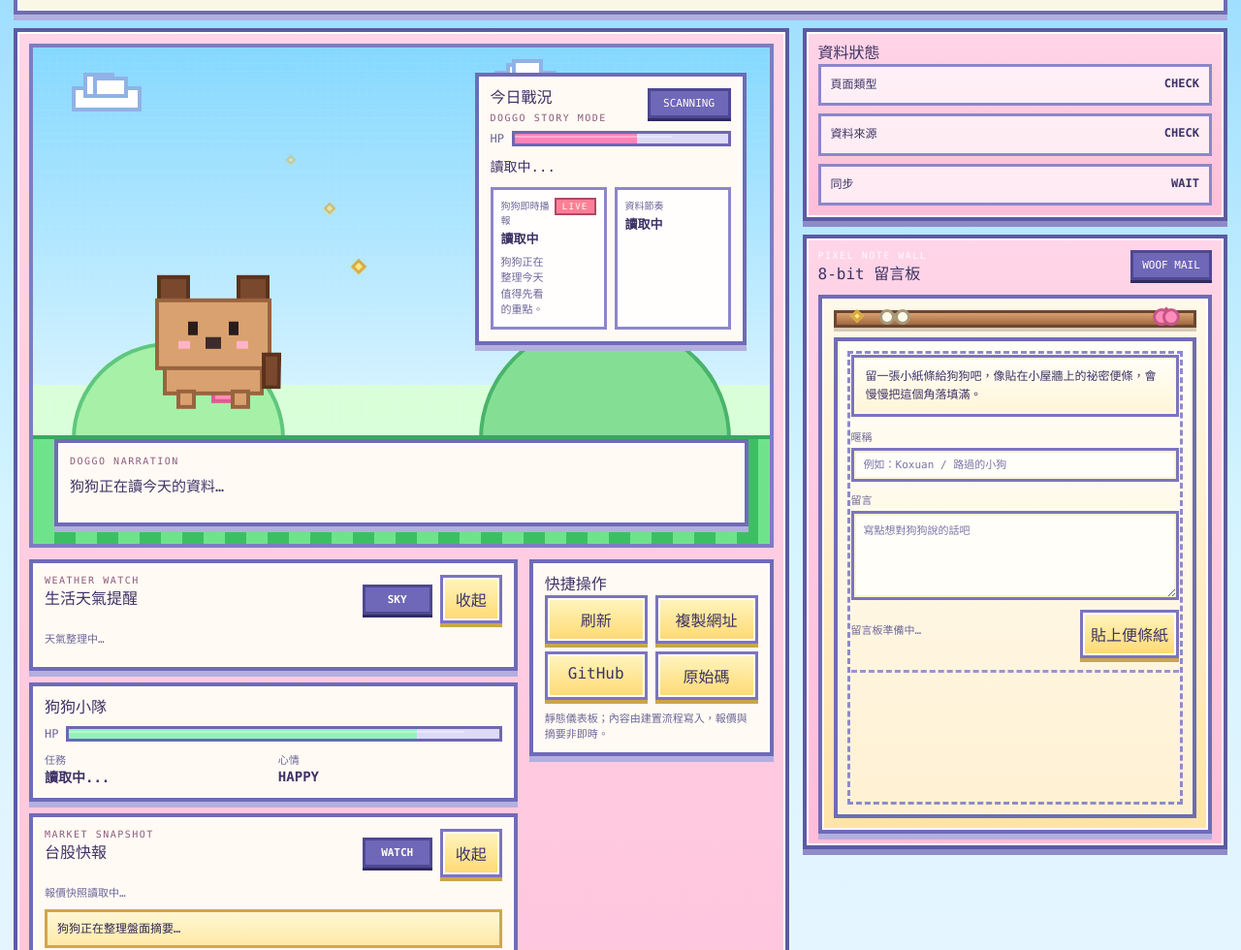
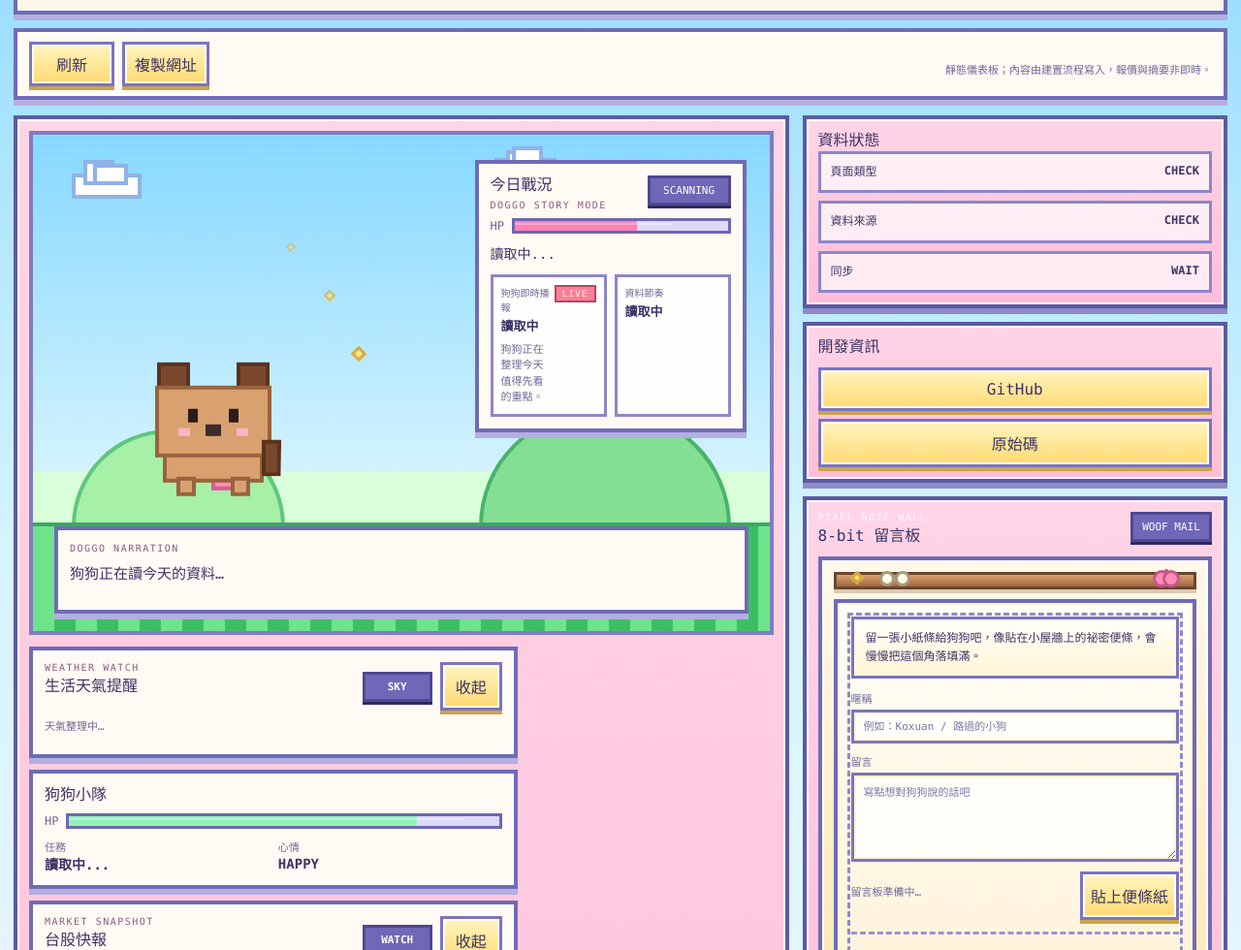
Before and after one commit to meteorcyclops/doggo-dashboard, a plain HTML site: page docs/index.html in a window 1280 px wide. Shown: the part 394-1374 px from the top of the page at 97% size. Drawn offline with nearby package versions, Linux system fonts and the light colour scheme; a script that the page names is missing.

Commit message:
Restructure utility and development sections

```diff
--- a/docs/index.html
+++ b/docs/index.html
@@ -51,6 +51,12 @@
       </section>
 
       <main class="dream-layout">
+        <div class="utility-strip frame white-panel">
+          <button class="cmd-btn" id="refresh-btn">刷新</button>
+          <button class="cmd-btn" id="theme-copy-btn">複製網址</button>
+          <div class="hint utility-hint" id="action-hint">靜態儀表板；內容由建置流程寫入，報價與摘要非即時。</div>
+        </div>
+
         <section class="battle-card frame candy">
           <div class="battle-stage">
             <div class="moon"></div>
@@ -238,17 +244,6 @@
               </article>
 
             </div>
-
-            <div class="command-box frame white-panel">
-              <div class="command-title">快捷操作</div>
-              <div class="command-grid">
-                <button class="cmd-btn" id="refresh-btn">刷新</button>
-                <button class="cmd-btn" id="theme-copy-btn">複製網址</button>
-                <a class="cmd-btn" href="https://github.com/meteorcyclops/doggo-dashboard" target="_blank" rel="noreferrer">GitHub</a>
-                <a class="cmd-btn" href="https://github.com/meteorcyclops/doggo-dashboard/tree/master/docs" target="_blank" rel="noreferrer">原始碼</a>
-              </div>
-              <div class="hint" id="action-hint">靜態儀表板；內容由建置流程寫入，報價與摘要非即時。</div>
-            </div>
           </div>
         </section>
 
@@ -267,6 +262,14 @@
               <li><span>資料來源</span><b>CHECK</b></li>
               <li><span>同步</span><b>WAIT</b></li>
             </ul>
+          </section>
+
+          <section class="frame candy side-card dev-card">
+            <div class="side-title">開發資訊</div>
+            <div class="dev-link-list">
+              <a class="cmd-btn" href="https://github.com/meteorcyclops/doggo-dashboard" target="_blank" rel="noreferrer">GitHub</a>
+              <a class="cmd-btn" href="https://github.com/meteorcyclops/doggo-dashboard/tree/master/docs" target="_blank" rel="noreferrer">原始碼</a>
+            </div>
           </section>
 
           <section class="frame candy side-card guestbook-card" data-card-id="guestbook" data-dog-target="guestbook">
--- a/docs/style.css
+++ b/docs/style.css
@@ -1242,6 +1242,28 @@ body[data-theme="night"] .intel-panel:hover .summary-list li:first-child span {
   grid-template-columns: 1fr 1fr;
   gap: 8px;
 }
+.utility-strip {
+  grid-column: 1 / -1;
+  display: flex;
+  flex-wrap: wrap;
+  align-items: center;
+  gap: 8px;
+  padding: 10px 12px;
+  margin-bottom: 2px;
+}
+.utility-strip .cmd-btn {
+  min-width: 88px;
+  padding: 8px 10px;
+}
+.utility-hint {
+  margin-left: auto;
+  font-size: 11px;
+}
+.dev-link-list {
+  display: grid;
+  gap: 8px;
+  margin-top: 10px;
+}
 .cmd-btn {
   appearance: none;
   border: 3px solid #7c74bf;
@@ -1265,6 +1287,9 @@ body[data-theme="night"] .intel-panel:hover .summary-list li:first-child span {
 .side-card:hover, .player-box:hover, .main-feed-panel:hover, .command-box:hover {
   transform: translateY(-2px);
   box-shadow: inset 0 0 0 2px #fff, 0 8px 0 #b3afdf;
+}
+.dev-card .cmd-btn {
+  width: 100%;
 }
 .side-stack {
   display: grid;
@@ -2050,6 +2075,13 @@ body[data-theme="night"] .summary-list b {
 }
 
 @media (max-width: 720px) {
+  .utility-strip {
+    align-items: stretch;
+  }
+  .utility-hint {
+    margin-left: 0;
+    width: 100%;
+  }
   .dream-shell {
     padding: 10px;
   }
```
